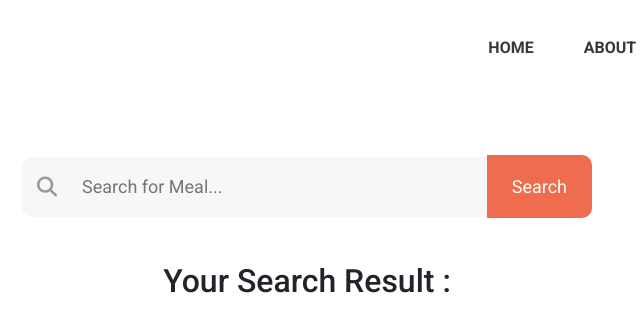
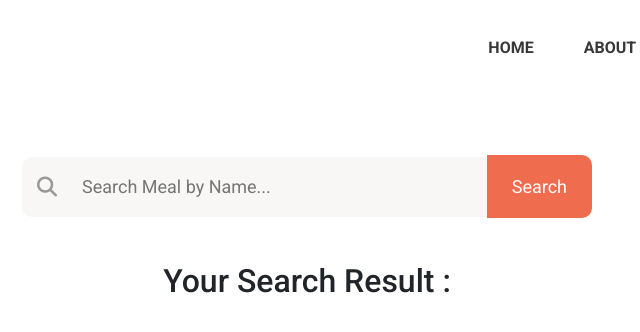
Before and after one commit to tanvirsp/hunger-monster, a plain HTML site: page index.html in a window 1280 px wide. Shown: the full height of the page, 333-973 px from the left. Drawn offline with nearby package versions, Linux system fonts and the light colour scheme.

Commit message:
a little update

```diff
--- a/index.html
+++ b/index.html
@@ -47,7 +47,7 @@
         <section>
             <div class="search-box container">
                 <i class="fas fa-search"></i>
-                <input id="search-input" type="text" name="" id="search-bar" placeholder="Search for Meal...">
+                <input id="search-input" type="text" name="" id="search-bar" placeholder="Search Meal by Name...">
                 <button id="search-button" class="search-btn">Search</button>
             </div>
         </section>
```
